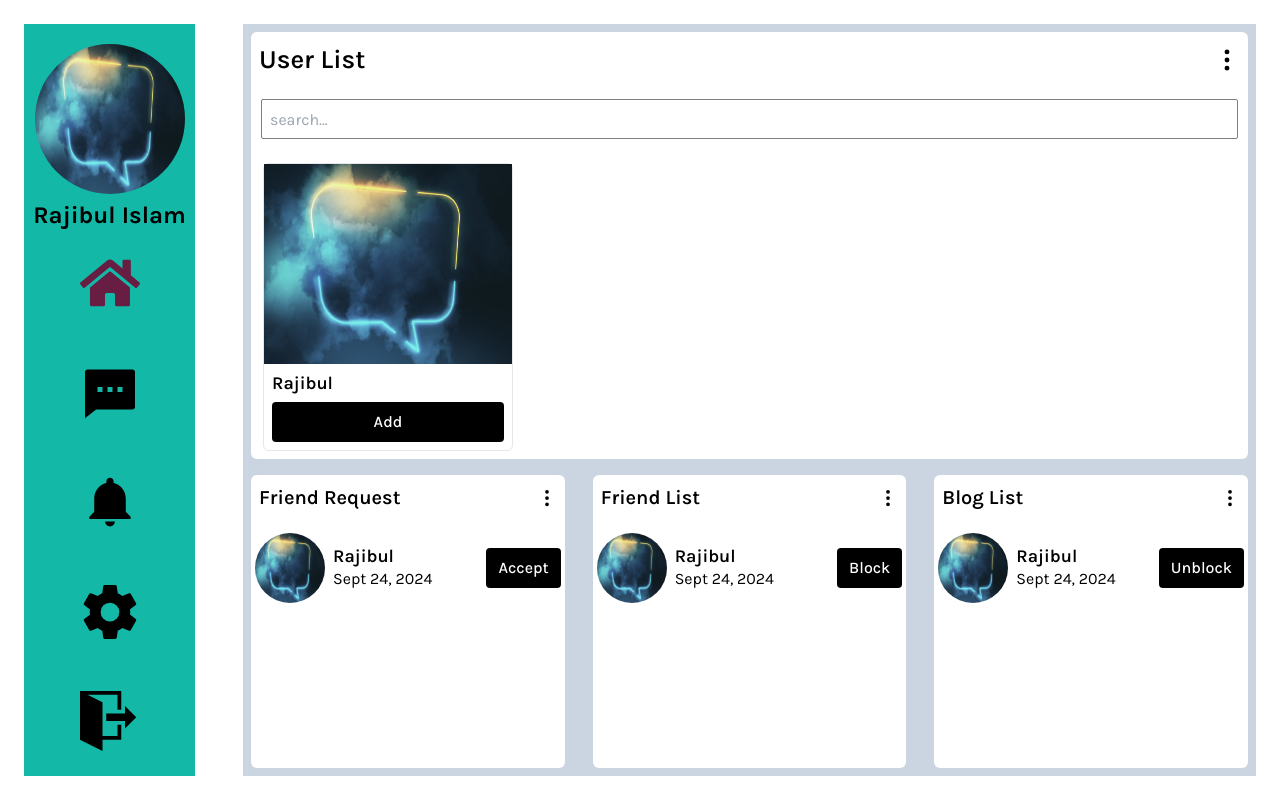
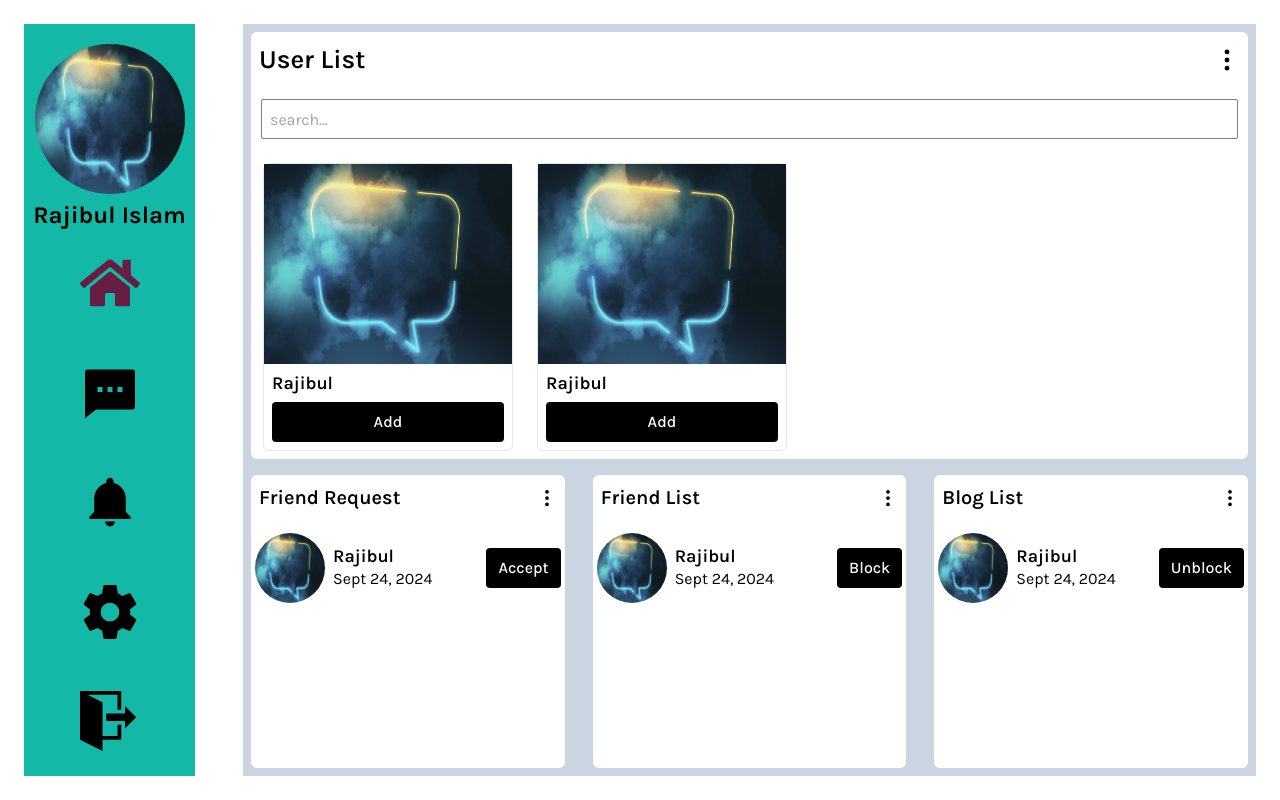
Before and after one commit to rajibulislam60/msgApp, a React (Vite) app: page / in a window 1280 px wide. Built offline with nearby package versions, Linux system fonts and the light colour scheme.

Commit message:
change the userlist area

```diff
--- a/src/components/Userlist.jsx
+++ b/src/components/Userlist.jsx
@@ -15,6 +15,7 @@ const Userlist = () => {
           <div className="w-full">
             <Search />
           </div>
+          <div className="flex">
             <div className="px-3 py-2">
               <div className="w-[250px] border rounded-md mt-4">
                 <img className="w-full h-[200px] " src={ProfileImg} alt="" />
@@ -28,22 +29,20 @@ const Userlist = () => {
                 </div>
               </div>
             </div>
-          {/* <div className="flex justify-between items-center mt-5 px-1">
-            <div className="flex gap-2 items-center">
-              <img
-                className="w-[70px] h-[70px] rounded-full"
-                src={ProfileImg}
-                alt=""
-              />
-              <div>
-                <h2 className="text-[18px] font-semibold leading-[22px]">Rajibul</h2>
-                <p>Sept 24, 2024</p>
+            <div className="px-3 py-2">
+              <div className="w-[250px] border rounded-md mt-4">
+                <img className="w-full h-[200px] " src={ProfileImg} alt="" />
+                <div className="px-2 mt-2 mb-2">
+                  <h2 className="text-[18px] font-semibold leading-[22px]">
+                    Rajibul
+                  </h2>
+                  <button className="w-full text-[16px] font-medium px-3 py-2 bg-black text-white hover:bg-[#671E42] duration-[0.4s] rounded-[4px] mt-2">
+                    Add
+                  </button>
                 </div>
               </div>
-            <button className="text-[16px] font-medium px-3 py-2 bg-black text-white hover:bg-[#671E42] duration-[0.4s] rounded-[4px]">
-              Add
-            </button>
-          </div> */}
+            </div>
+          </div>
         </div>
       </div>
     </div>
--- a/src/store.js
+++ b/src/store.js
@@ -1,6 +1,5 @@
 import { configureStore } from "@reduxjs/toolkit";
 import userSlice from "./slices/userSlice";
-
 
 export const store = configureStore({
   reducer: {
```
Lines whose indentation alone changed are shown as unchanged.
